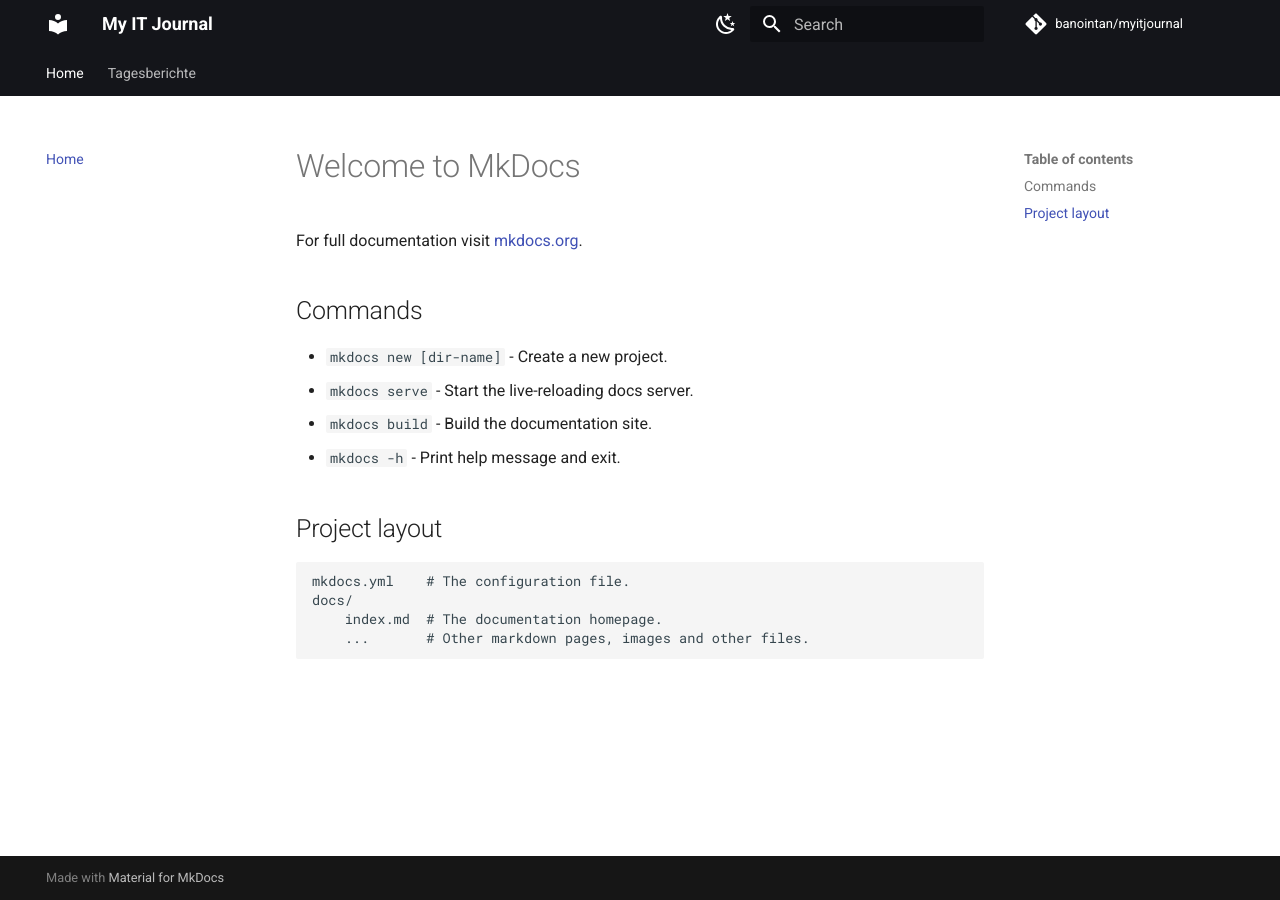
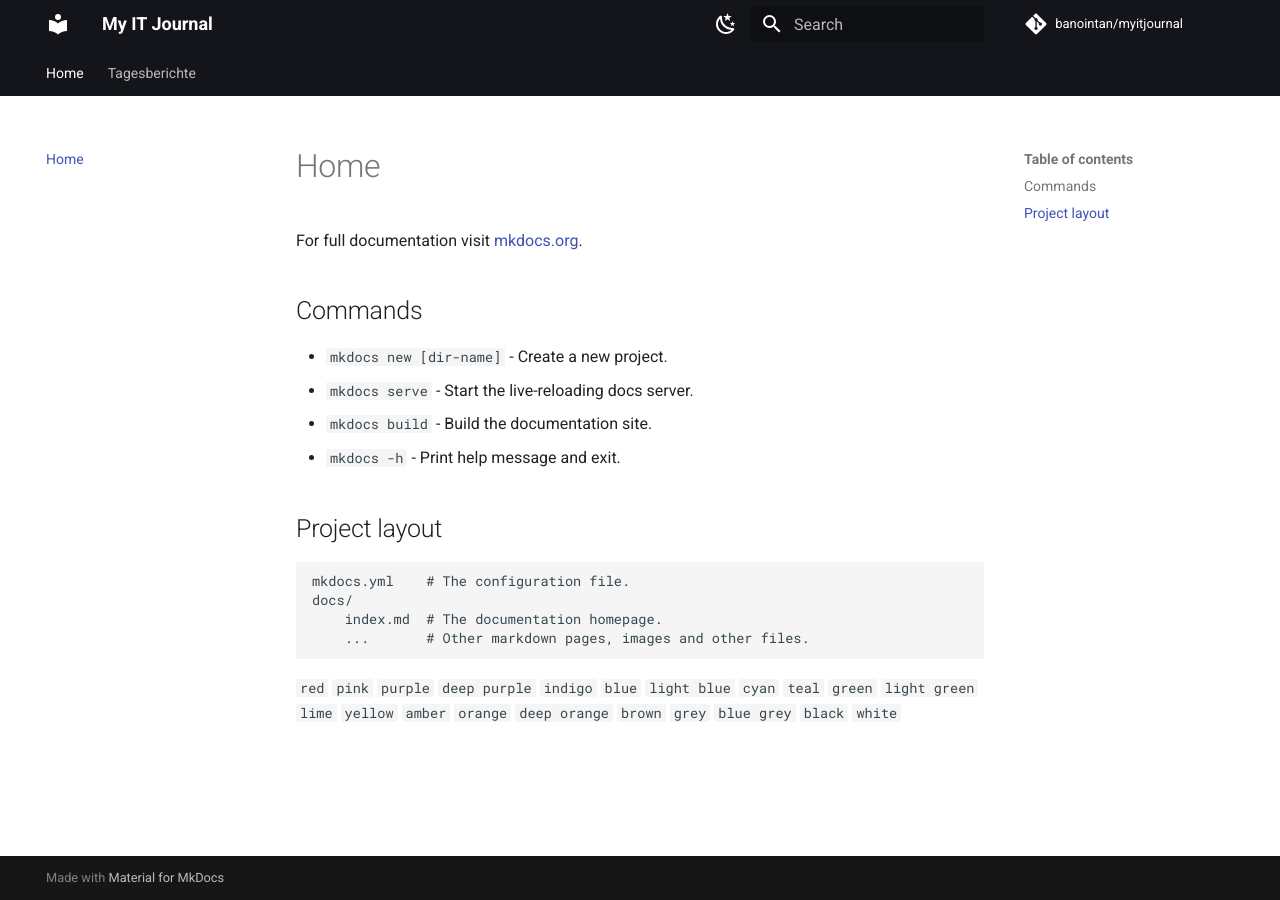
Before and after one commit to banointan/myitjournal, an MkDocs documentation site: the page built from docs/index.md, in a window 1280 px wide. Built offline with MkDocs 1.6.1 and Material for MkDocs 9.7.7, drawn with Linux system fonts in a browser that asks for light colours; comment, search, counter and statistics services are not loaded.

Commit message:
Bearbeitung Startseite

```diff
--- a/docs/index.md
+++ b/docs/index.md
@@ -1,4 +1,4 @@
-# Welcome to MkDocs
+# Home
 
 For full documentation visit [mkdocs.org](https://www.mkdocs.org).
 
@@ -15,3 +15,40 @@ For full documentation visit [mkdocs.org](https://www.mkdocs.org).
     docs/
         index.md  # The documentation homepage.
         ...       # Other markdown pages, images and other files.
+
+
+<div class="mdx-switch">
+  <button data-md-color-primary="red"><code>red</code></button>
+  <button data-md-color-primary="pink"><code>pink</code></button>
+  <button data-md-color-primary="purple"><code>purple</code></button>
+  <button data-md-color-primary="deep-purple"><code>deep purple</code></button>
+  <button data-md-color-primary="indigo"><code>indigo</code></button>
+  <button data-md-color-primary="blue"><code>blue</code></button>
+  <button data-md-color-primary="light-blue"><code>light blue</code></button>
+  <button data-md-color-primary="cyan"><code>cyan</code></button>
+  <button data-md-color-primary="teal"><code>teal</code></button>
+  <button data-md-color-primary="green"><code>green</code></button>
+  <button data-md-color-primary="light-green"><code>light green</code></button>
+  <button data-md-color-primary="lime"><code>lime</code></button>
+  <button data-md-color-primary="yellow"><code>yellow</code></button>
+  <button data-md-color-primary="amber"><code>amber</code></button>
+  <button data-md-color-primary="orange"><code>orange</code></button>
+  <button data-md-color-primary="deep-orange"><code>deep orange</code></button>
+  <button data-md-color-primary="brown"><code>brown</code></button>
+  <button data-md-color-primary="grey"><code>grey</code></button>
+  <button data-md-color-primary="blue-grey"><code>blue grey</code></button>
+  <button data-md-color-primary="black"><code>black</code></button>
+  <button data-md-color-primary="white"><code>white</code></button>
+</div>
+
+<script>
+  var buttons = document.querySelectorAll("button[data-md-color-primary]")
+  buttons.forEach(function(button) {
+    button.addEventListener("click", function() {
+      var attr = this.getAttribute("data-md-color-primary")
+      document.body.setAttribute("data-md-color-primary", attr)
+      var name = document.querySelector("#__code_2 code span.l")
+      name.textContent = attr.replace("-", " ")
+    })
+  })
+</script>
```
